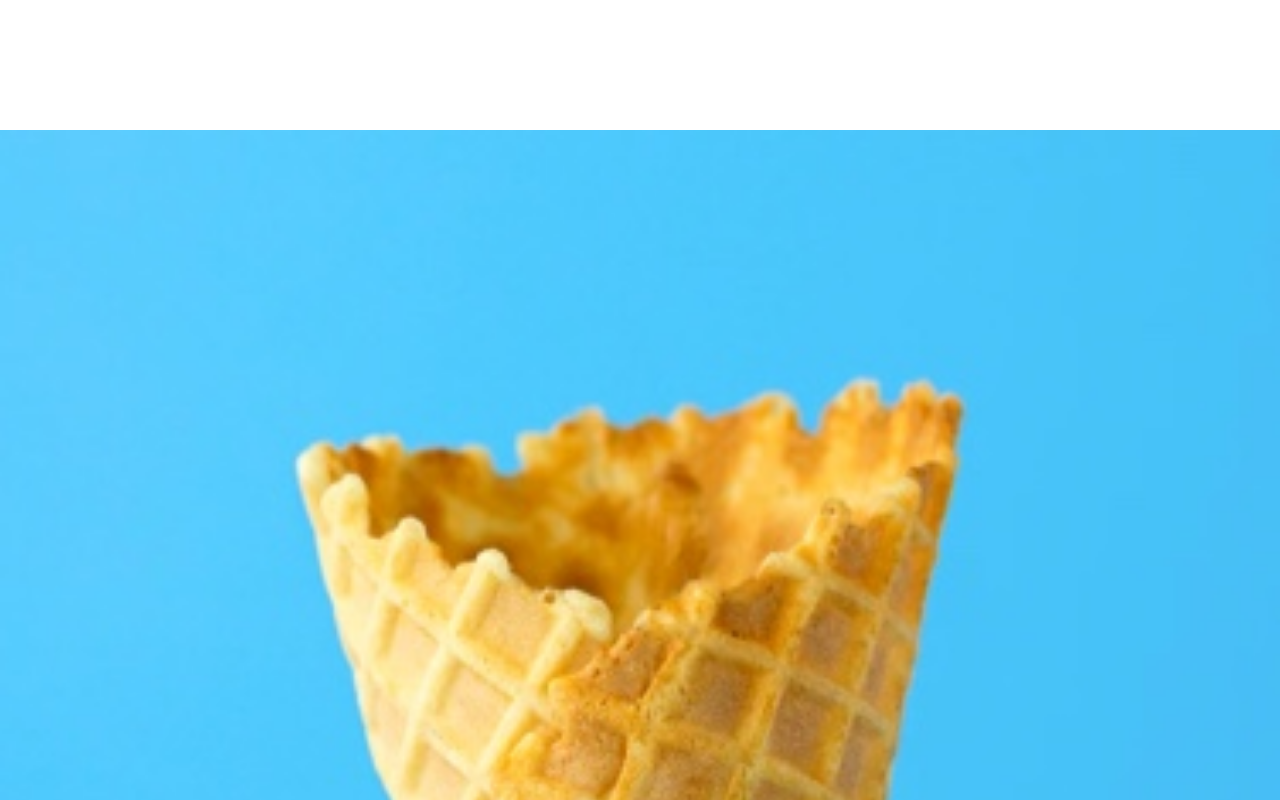
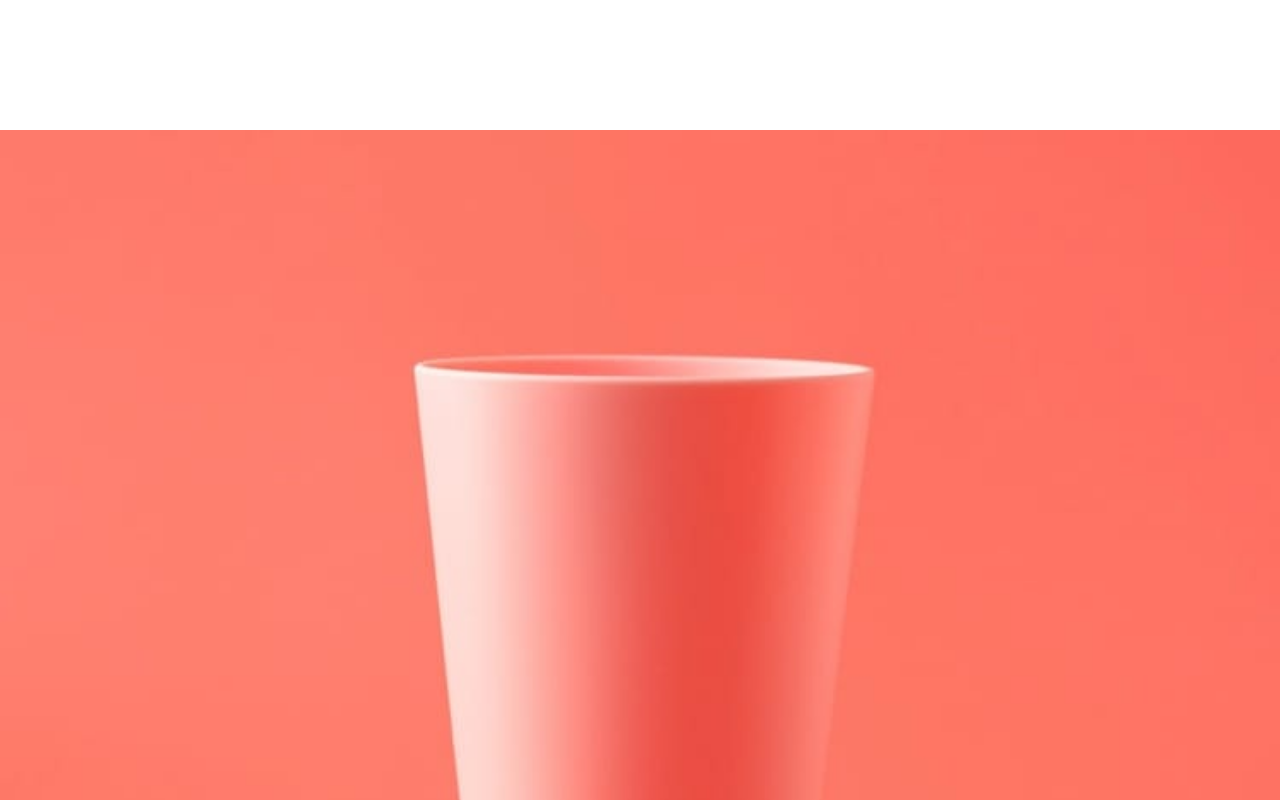
Before and after one commit to chukalicious/mui, a React (Create React App) app in the folder mui/: page / in a window 1280 px wide. Shown: the part 3020-3820 px from the top of the page. Built offline with nearby package versions, Linux system fonts and the light colour scheme.

Commit message:
switched the ice cream cone image for the one that actually belongs in that place

```diff
--- a/mui/src/components/Landing.js
+++ b/mui/src/components/Landing.js
@@ -7,8 +7,8 @@ import Typography from "@mui/material/Typography";
 import Link from "@mui/material/Link";
 
 //image imports
-import imageCone from "../images/imageCone.jpg";
 import imageTransform from "../images/mobile/imageTransform.jpg";
+import imageStandOut from "../images/mobile/imageStandOut.jpg";
 
 // Style Imports
 import {
@@ -23,7 +23,6 @@ import {
 } from "../styles/LandingStyles";
 
 //Component Imports
-import ActionButton from "./ActionButton";
 
 const Landing = () => {
   return (
@@ -56,7 +55,7 @@ const Landing = () => {
         <Box sx={{ ...landingLayout }}>
           <ImageList sx={{ ...imgList }}>
             <ImageListItem cols={2}>
-              <img src={imageCone} alt="icecream cone" />
+              <img src={imageStandOut} alt="standout" />
             </ImageListItem>
           </ImageList>
         </Box>
```
Also changed, not shown: mui/src/images/mobile/imageStandOut.jpg (renamed from mui/src/images/mobile/image-stand-out.jpg).
